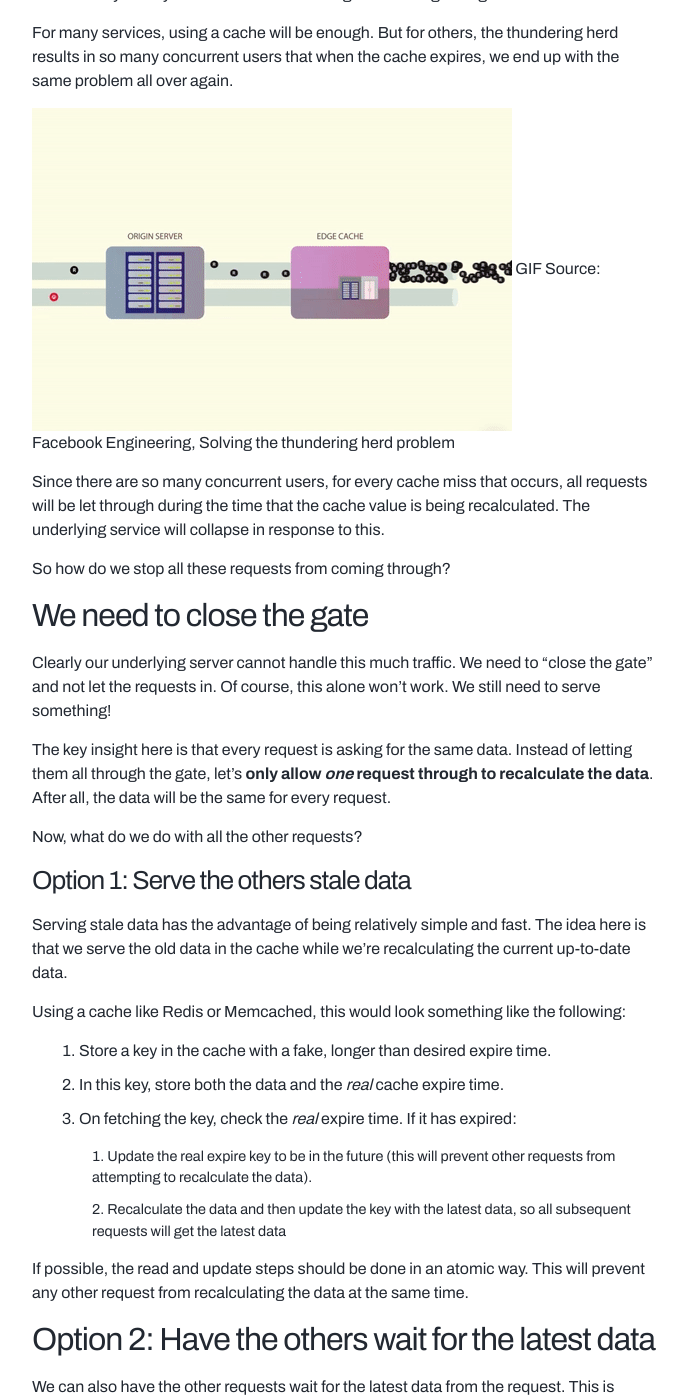
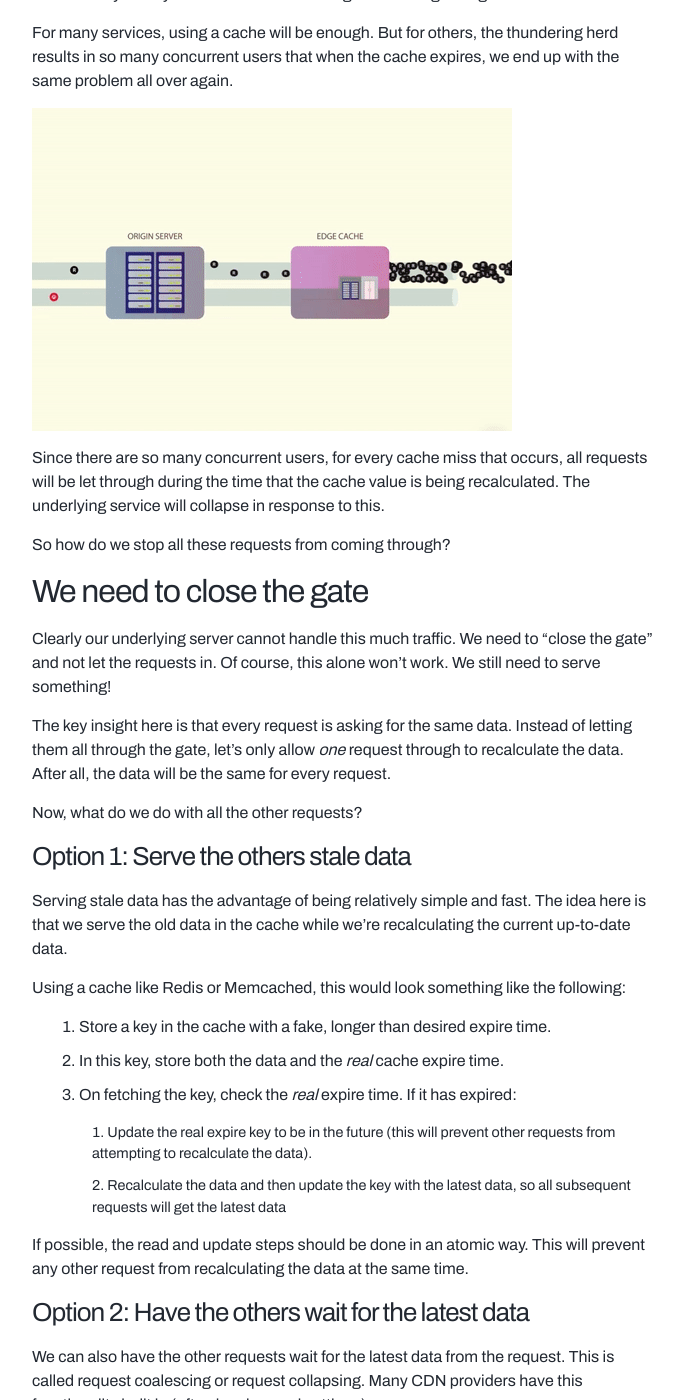
Before and after one commit to alexpareto/blog, a Jekyll site: the page built from _posts/2020-06-15-thundering-herds.markdown, in a window 1280 px wide and 1400 px high, scrolled down 1115 px. Shown: the whole window, without its empty margins (128-814 px from the left). Built offline with Jekyll 4.4.1, drawn with Linux system fonts in a browser that asks for light colours; comment, search, counter and statistics services are not loaded; some of the changed text lies outside the part shown.

Commit message:
little bit of cleanup style wise

```diff
--- a/_posts/2020-06-15-thundering-herds.markdown
+++ b/_posts/2020-06-15-thundering-herds.markdown
@@ -1,6 +1,6 @@
 ---
 layout: post
-title: "Dealing with spiky traffic and thundering herds"
+title: "Dealing With Spiky Traffic and Thundering Herds"
 published: true
 ---
 
@@ -23,7 +23,6 @@ The advantage of a CDN is that the request will never hit your service. Even whe
 For many services, using a cache will be enough. But for others, the thundering herd results in so many concurrent users that when the cache expires, we end up with the same problem all over again.
 
 ![/assets/thundering_herd.gif](/assets/thundering_herd.gif)
-GIF Source: Facebook Engineering, Solving the thundering herd problem
 
 Since there are so many concurrent users, for every cache miss that occurs, all requests will be let through during the time that the cache value is being recalculated. The underlying service will collapse in response to this.
 
@@ -33,7 +32,7 @@ So how do we stop all these requests from coming through?
 
 Clearly our underlying server cannot handle this much traffic. We need to "close the gate" and not let the requests in. Of course, this alone won't work. We still need to serve something!
 
-The key insight here is that every request is asking for the same data. Instead of letting them all through the gate, let's **only allow _one_ request through to recalculate the data**. After all, the data will be the same for every request.
+The key insight here is that every request is asking for the same data. Instead of letting them all through the gate, let's only allow _one_ request through to recalculate the data. After all, the data will be the same for every request.
 
 Now, what do we do with all the other requests?
 
@@ -51,12 +50,11 @@ Using a cache like Redis or Memcached, this would look something like the follow
 
 If possible, the read and update steps should be done in an atomic way. This will prevent any other request from recalculating the data at the same time.
 
-## Option 2: Have the others wait for the latest data
+### Option 2: Have the others wait for the latest data
 
 We can also have the other requests wait for the latest data from the request. This is called request coalescing or request collapsing. Many CDN providers have this functionality built in (often in advanced settings).
 
 ![/assets/coalesced_herd.gif](/assets/coalesced_herd.gif)
-GIF Source: Facebook Engineering, Solving the thundering herd problem
 
 Using something like Redis or Memcached to solve this problem would look like the following:
 
@@ -73,7 +71,7 @@ And with that, the requests are satisfied! Next time a massive spike in traffic
 
 That is, until we have to deal with data that can't be cached globally... perhaps that's a problem for another day.
 
-### Resources
+## Resources
 
 Source for GIFs on this Page: [Video from Facebook Engineering on Thundering Herds](https://www.facebook.com/watch/?v=10153675295382200)
 
```
